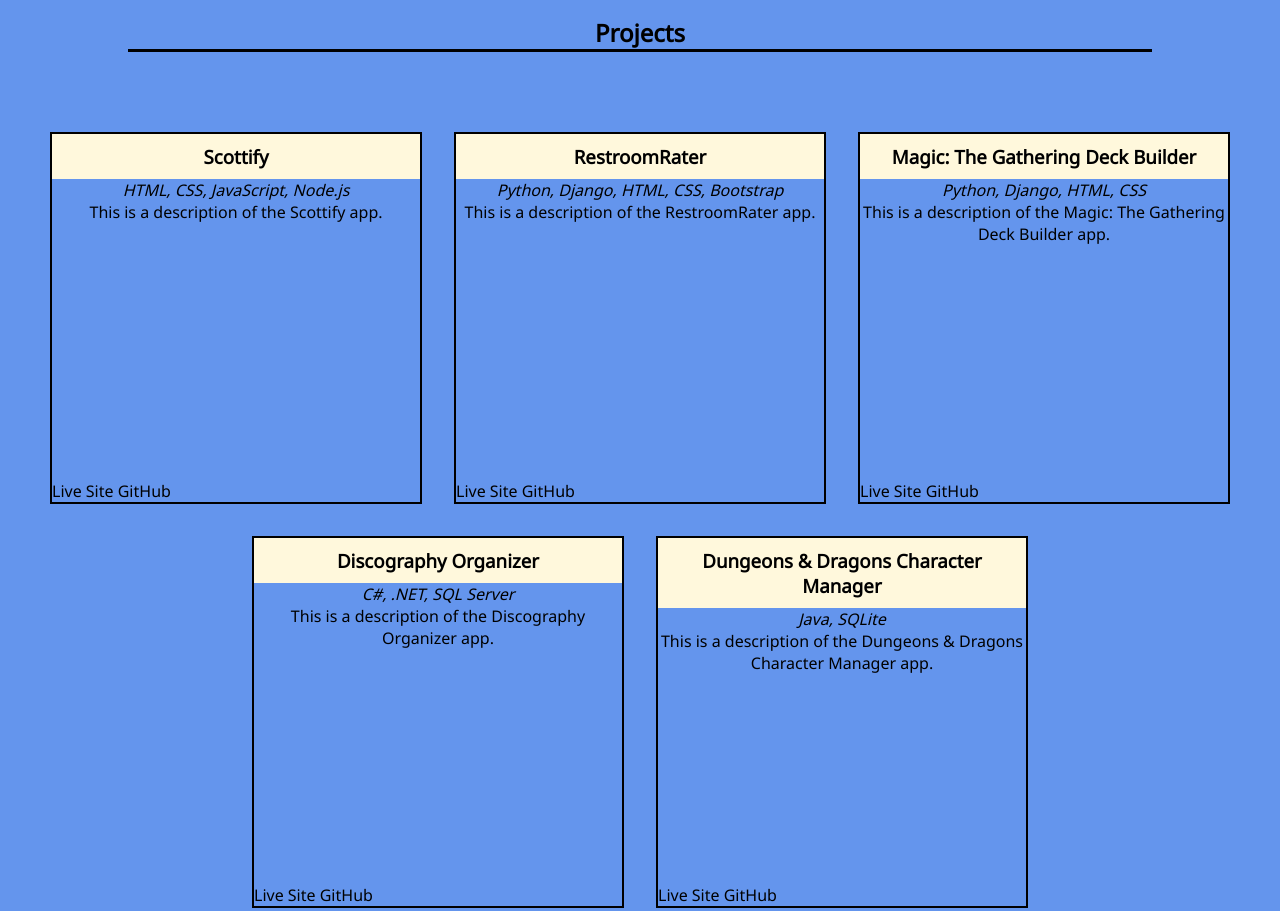
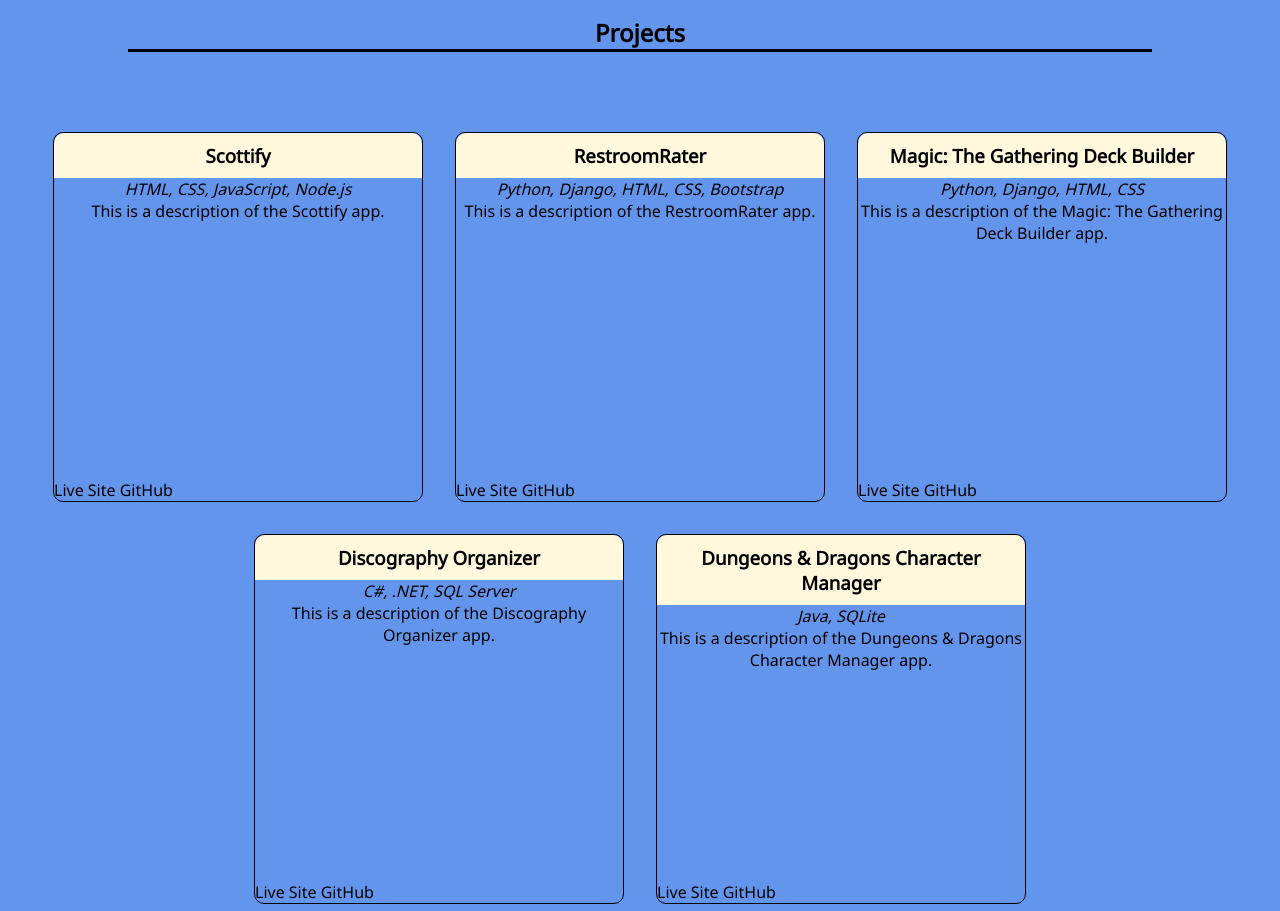
Before and after one commit to danibarstad/newPortfolio, a plain HTML site: page index.html in a window 1280 px wide. Shown: the part 800-1711 px from the top of the page. Drawn offline with Linux system fonts and the light colour scheme.

Commit message:
trying to styling ideas

```diff
--- a/style.css
+++ b/style.css
@@ -21,6 +21,7 @@ a, a:visited {
 
 a:hover {
     background-color: azure;
+    border-radius: 10px;
 }
 
 .navbar {
@@ -77,7 +78,8 @@ a:hover {
 
 .proj-header {
     padding: 10px 10px;
-    background: cornsilk
+    background: cornsilk;
+    border-radius: 10px 10px 0 0;
 }
 
 .proj-item {
@@ -85,7 +87,8 @@ a:hover {
     margin: 1rem;
     width: 23em;
     min-height: 23rem;
-    border: solid 2px #000;
+    border: solid 1px #000;
+    border-radius: 10px;
 }
 
 .proj-item:hover {
```
